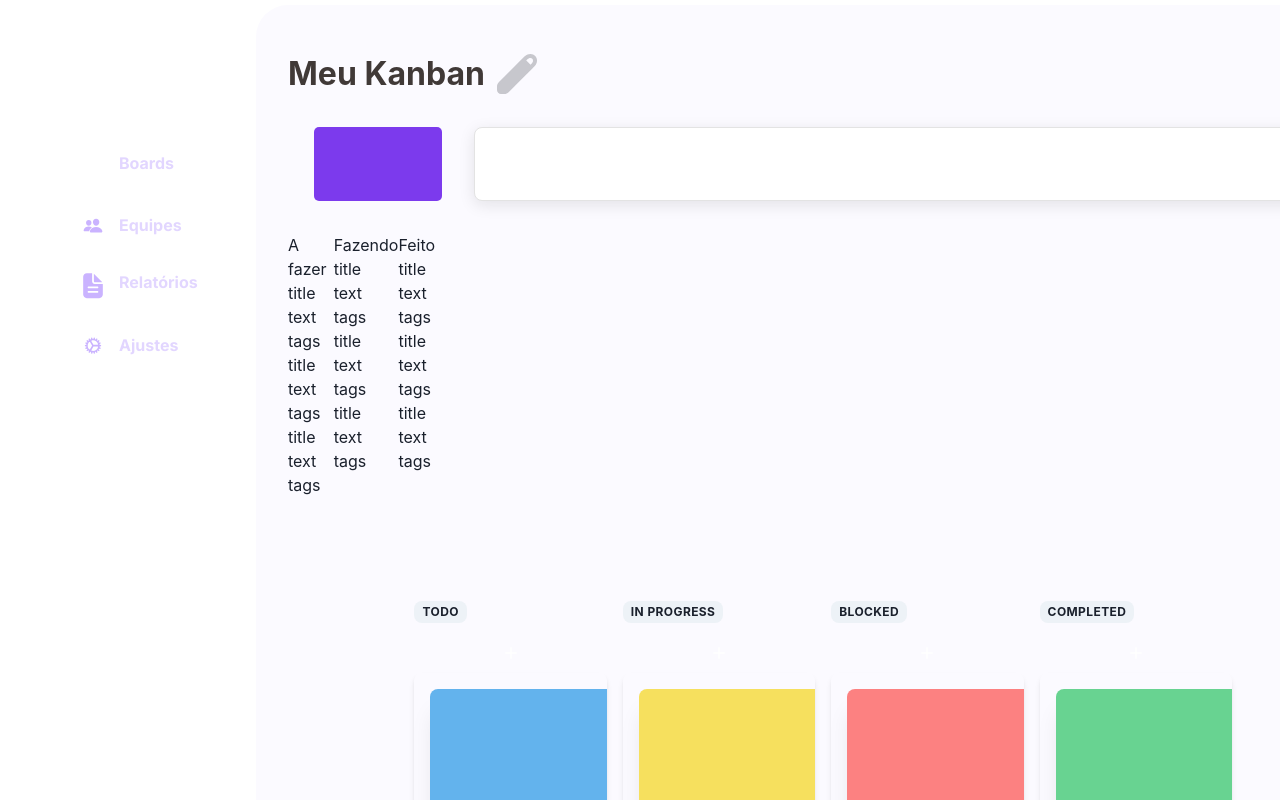
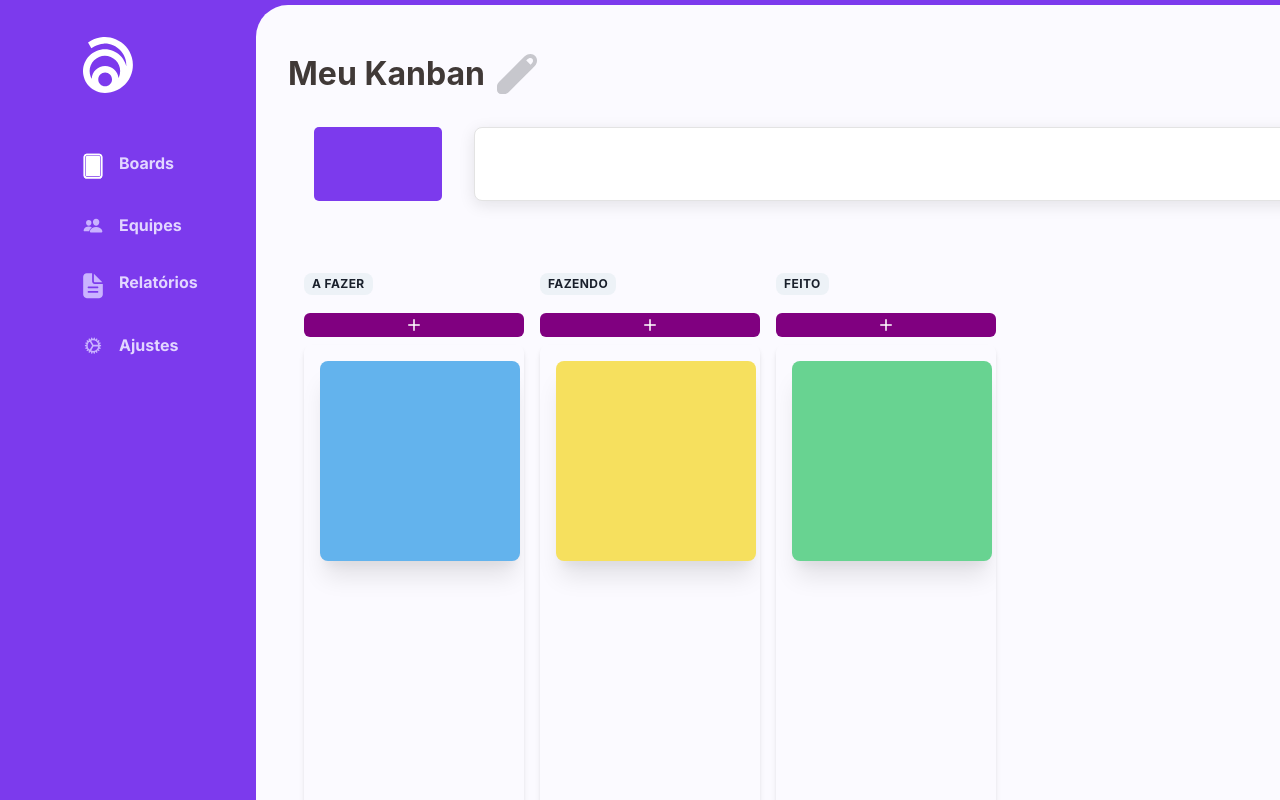
Before and after one commit to Rickazuo/kanban-boracodar, a Next.js app: page / in a window 1280 px wide. Shown: the top 800 px of the page. Built offline with nearby package versions, Linux system fonts and the light colour scheme.

Commit message:
fix begin of style

```diff
--- a/src/components/Column.js
+++ b/src/components/Column.js
@@ -12,8 +12,6 @@ function Column({ column, tasks, setTasks }) {
         tasks,
         setTasks
     );
-
-    console.log(tasks);
 
     const { dropRef, isOver } = useColumnDrop(column, dropTaskFrom);
     const ColumnTasks = tasks[column]?.map((task, index) => (
@@ -33,6 +31,7 @@ function Column({ column, tasks, setTasks }) {
                 //color={useColorModeValue("gray.500", "gray.400")}
                 //bgColor={useColorModeValue("gray.100", "gray.700")}
                 //_hover={{ bgColor: useColorModeValue("gray.200", "gray.600") }}
+                bgColor="purple"
                 py={2}
                 variant="solid"
                 onClick={addEmptyTask}
--- a/src/components/Kanban.js
+++ b/src/components/Kanban.js
@@ -1,5 +1,5 @@
 import { useState } from "react";
-import { Container, Heading, SimpleGrid } from "@chakra-ui/react";
+import { Container, SimpleGrid } from "@chakra-ui/react";
 import { DndProvider } from "react-dnd";
 import { HTML5Backend } from "react-dnd-html5-backend";
 import Column from "./Column";
@@ -7,7 +7,7 @@ import { ColumnType } from "../../utils/columnType";
 
 const Kanban = () => {
     const [tasks, setTasks] = useState({
-        Todo: [
+        "A fazer": [
             {
                 id: 1,
                 column: ColumnType.TO_DO,
@@ -15,7 +15,7 @@ const Kanban = () => {
                 color: "blue.300",
             },
         ],
-        "In Progress": [
+        Fazendo: [
             {
                 id: 2,
                 column: ColumnType.IN_PROGRESS,
@@ -23,15 +23,7 @@ const Kanban = () => {
                 color: "yellow.300",
             },
         ],
-        Blocked: [
-            {
-                id: 3,
-                column: ColumnType.BLOCKED,
-                title: "Task 3",
-                color: "red.300",
-            },
-        ],
-        Completed: [
+        Feito: [
             {
                 id: 4,
                 column: ColumnType.COMPLETED,
@@ -43,15 +35,6 @@ const Kanban = () => {
 
     return (
         <main>
-            <Heading
-                fontSize={{ base: "4xl", sm: "5xl", md: "6xl" }}
-                fontWeight="bold"
-                textAlign="center"
-                bgClip="text"
-                mt={4}
-            >
-                Welcome to DnD Kanban
-            </Heading>
             <DndProvider backend={HTML5Backend}>
                 <Container maxWidth="container.lg" px={4} py={10}>
                     <SimpleGrid
@@ -71,11 +54,6 @@ const Kanban = () => {
                         <Column
                             tasks={tasks}
                             setTasks={setTasks}
-                            column={ColumnType.BLOCKED}
-                        />
-                        <Column
-                            tasks={tasks}
-                            setTasks={setTasks}
                             column={ColumnType.COMPLETED}
                         />
                     </SimpleGrid>
--- a/src/pages/index.js
+++ b/src/pages/index.js
@@ -29,59 +29,6 @@ export default function Home() {
                 </div>
                 <div className={styles.cards}>
                     <div className={styles.toDo}>
-                        <h4>A fazer</h4>
-                        <div className={styles.card}>
-                            <h6>title</h6>
-                            <p>text</p>
-                            <div className={styles.tags}>tags</div>
-                        </div>
-                        <div className={styles.card}>
-                            <h6>title</h6>
-                            <p>text</p>
-                            <div className={styles.tags}>tags</div>
-                        </div>
-                        <div className={styles.card}>
-                            <h6>title</h6>
-                            <p>text</p>
-                            <div className={styles.tags}>tags</div>
-                        </div>
-                    </div>
-                    <div></div>
-                    <div className={styles.doing}>
-                        <h4>Fazendo</h4>
-                        <div className={styles.card}>
-                            <h6>title</h6>
-                            <p>text</p>
-                            <div className={styles.tags}>tags</div>
-                        </div>
-                        <div className={styles.card}>
-                            <h6>title</h6>
-                            <p>text</p>
-                            <div className={styles.tags}>tags</div>
-                        </div>
-                        <div className={styles.card}>
-                            <h6>title</h6>
-                            <p>text</p>
-                            <div className={styles.tags}>tags</div>
-                        </div>
-                    </div>
-                    <div className={styles.finish}>
-                        <h4>Feito</h4>
-                        <div className={styles.card}>
-                            <h6>title</h6>
-                            <p>text</p>
-                            <div className={styles.tags}>tags</div>
-                        </div>
-                        <div className={styles.card}>
-                            <h6>title</h6>
-                            <p>text</p>
-                            <div className={styles.tags}>tags</div>
-                        </div>
-                        <div className={styles.card}>
-                            <h6>title</h6>
-                            <p>text</p>
-                            <div className={styles.tags}>tags</div>
-                        </div>
                         <Kanban />
                     </div>
                 </div>
--- a/src/styles/globals.css
+++ b/src/styles/globals.css
@@ -19,5 +19,5 @@
 }
 
 body {
-  background: var(--purple);
+    background: var(--purple) !important;
 }
--- a/utils/columnType.js
+++ b/utils/columnType.js
@@ -1,6 +1,5 @@
 export const ColumnType = {
-    TO_DO: "Todo",
-    IN_PROGRESS: "In Progress",
-    BLOCKED: "Blocked",
-    COMPLETED: "Completed",
+    TO_DO: "A fazer",
+    IN_PROGRESS: "Fazendo",
+    COMPLETED: "Feito",
 };
```
Lines whose indentation alone changed are shown as unchanged.
